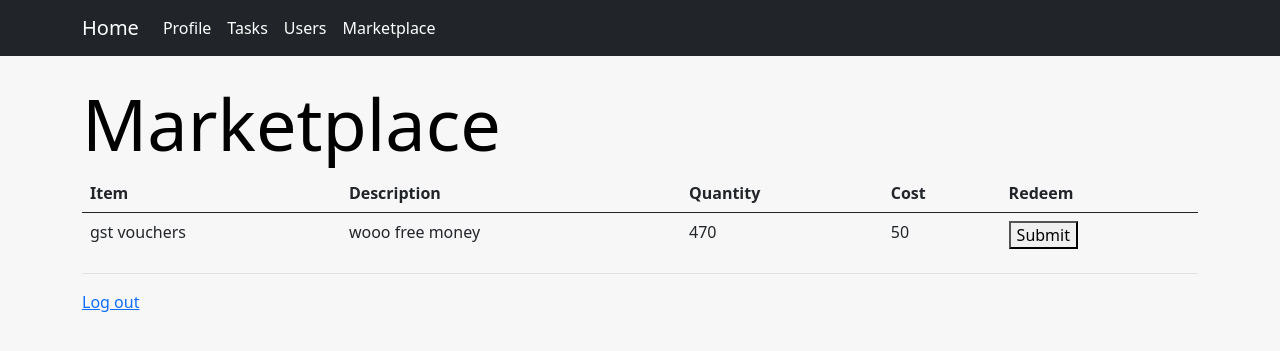
After one commit to mcmc101001/codesprint_psa, a Django app: page /main/marketplace in a window 1280 px wide. The commit adds this page. Shown: the top 351 px of the page. Run offline with Django 4.2, Linux system fonts and the light colour scheme; a user stored in the database is signed in; data comes from the database, SQL or seed files in the repository; both versions use the stored data as it was after the commit.

```diff
--- a/main/models.py
+++ b/main/models.py
@@ -14,6 +14,7 @@ class Task(models.Model):
         ('Completed', 'Completed'),
     )
     name = models.CharField(max_length = 64)
+    description = models.TextField("Description", max_length=600, default='', blank=True)
     points_granted = models.IntegerField()
     status = models.CharField(max_length=100, choices=STATUS, default='Incomplete')
 
@@ -52,3 +53,6 @@ class Reward(models.Model):
     description = models.TextField("Description", max_length=600, default='', blank=True)
     quantity = models.IntegerField()
     cost = models.IntegerField()
+
+    def __str__(self):
+        return self.name
--- a/main/templates/main/edit_profile.html
+++ b/main/templates/main/edit_profile.html
@@ -7,6 +7,10 @@
             <div class="form-group">
                 <label for="username">Username</label>
                 <input name="username" value={{ user.user.username }} class="form-control" type="text" placeholder="Default input" id="username">
+            </div>
+            <div class="form-group">
+              <label for="aboutme">About me</label>
+              <textarea class="form-control" id="about me" rows="5">{{ user.description }}</textarea>
             </div>
             <div class="form-group">
                 <label for="email">Email address</label>
--- a/main/templates/main/layout.html
+++ b/main/templates/main/layout.html
@@ -33,6 +33,9 @@
                             <li class="nav-item">
                                 <a class="nav-link active" aria-current="page" href="{% url 'main:users' %}">Users</a>
                             </li>
+                            <li class="nav-item">
+                                <a class="nav-link active" aria-current="page" href="{% url 'main:marketplace' %}">Marketplace</a>
+                            </li>
                         </ul>
                     </div>
                 </div>
--- /dev/null
+++ b/main/templates/main/marketplace.html
@@ -0,0 +1,38 @@
+{% extends "main/layout.html" %}
+
+{% block body %}
+    <div class="container">
+        <h1 class="display-2">Marketplace</h1>
+        <table class="table">
+          <thead>
+            <tr>
+              <th scope="col">Item</th>
+              <th scope="col">Description</th>
+              <th scope="col">Quantity</th>
+              <th scope="col">Cost</th>
+              <th scope="col">Redeem</th>
+            </tr>
+          </thead>
+          <tbody>
+            {% for listing in listings %}
+            <tr>
+              <td scope="row">{{ listing.name }}</th>
+              <td>{{ listing.description }}</td>
+              <td>{{ listing.quantity }}</td>
+              <td>{{ listing.cost }}</td>
+              <td>
+                <form action="{% url 'main:redeem_reward' %}" method="post">
+                  {% csrf_token %}
+                  <button value='{{ listing.id }}' name='listing_id' type='submit'>Submit</button>
+                </form>
+              </td>
+            </tr>
+            {% endfor %}
+          </tbody>
+        </table>
+        <a href="{% url 'main:logout' %}">Log out</a>
+    </div>
+    {% if message %}
+        <div>{{ message }}</div>
+    {% endif %}
+{% endblock %}
--- a/main/templates/main/profile.html
+++ b/main/templates/main/profile.html
@@ -5,6 +5,7 @@
         <ul>
             <li>Name: {{ user.user.first_name }} {{ user.user.last_name }} </li>
             <li>Username: {{ user.user.username }} </li>
+            <li>About me: {{ user.description }} </li>
             <li>Email: {{ user.email }} </li>
             <li>Department: {{ user.department }} </li>
             <li>Points: {{ user.points }} </li>
--- a/main/urls.py
+++ b/main/urls.py
@@ -20,5 +20,8 @@ urlpatterns = [
     path('update_profile', views.update_profile, name='update_profile'),
     #tasks
     path('tasks', views.tasks, name="tasks"),
-    path('edit_task', views.edit_task, name="edit_task")
+    path('edit_task', views.edit_task, name="edit_task"),
+    #tasks
+    path('marketplace', views.marketplace, name="marketplace"),
+    path('redeem_reward', views.redeem_reward, name="redeem_reward"),
 ]
--- a/main/views.py
+++ b/main/views.py
@@ -120,6 +120,17 @@ def update_profile(request):
                 "message": message
             })
 
+#### MARKETPLACE MODULE ####
+# Listings page
+@login_required(login_url='/main/login')
+def marketplace(request):
+    return render(request, 'main/marketplace.html', {
+        "listings": Reward.objects.all(),
+    })
+
+def redeem_reward(request):
+    pass
+
 #### TASK MODULE ####
 # Tasks page
 @login_required(login_url='/main/login')
```
Also changed, not shown: db.sqlite3, main/migrations/0003_task_description.py (added).
